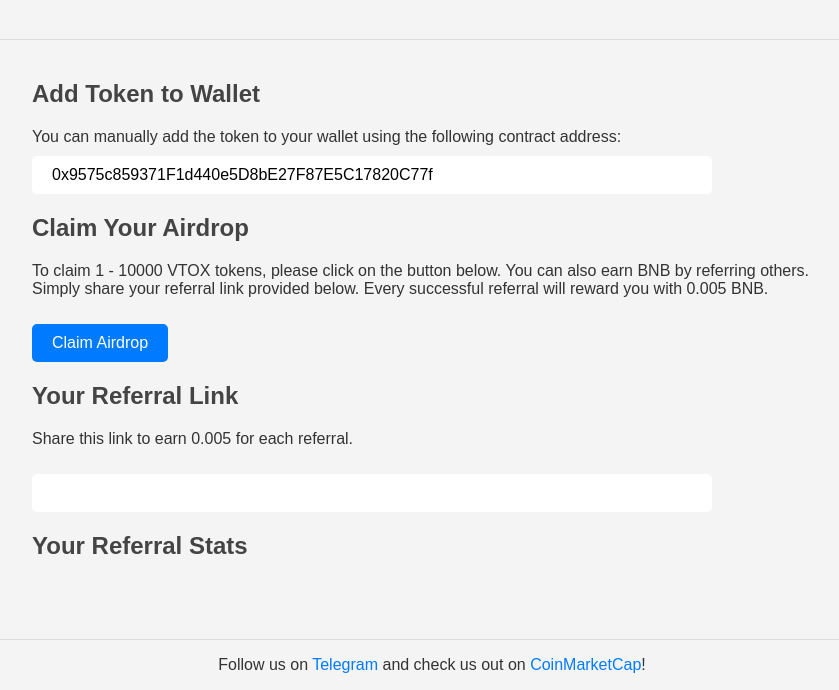
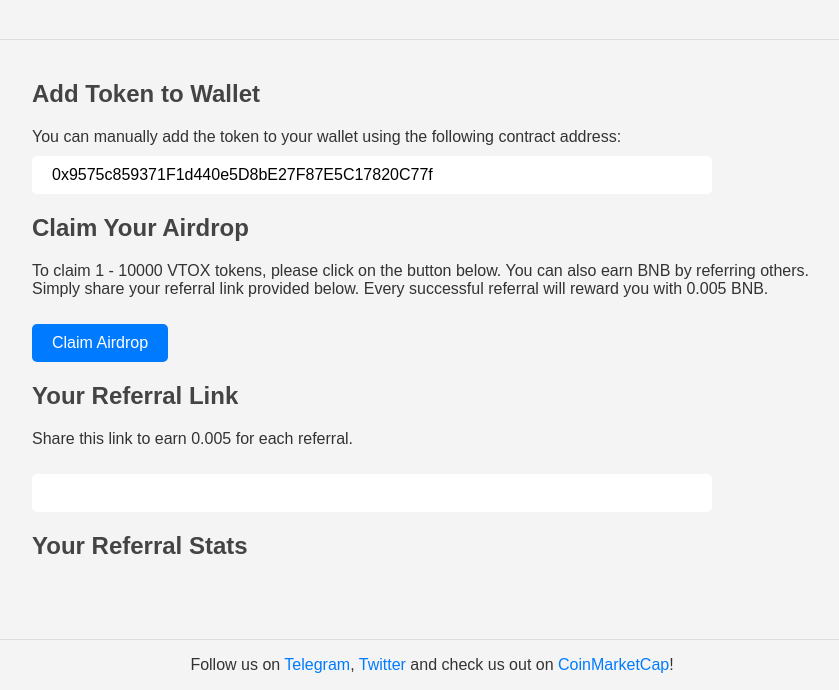
Before and after one commit to vaultrox/vaultrox.github.io, a plain HTML site: page airdrop.html in a window 1280 px wide. Shown: the part 110-800 px from the top of the page, without its empty margins (208-1047 px from the left). Drawn offline with Linux system fonts and the light colour scheme; a script that the page names is missing.

Commit message:
Update airdrop.html

```diff
--- a/airdrop.html
+++ b/airdrop.html
@@ -81,7 +81,7 @@
         </section>
     </div>
     <footer>
-        <p>Follow us on <a href="https://t.me/vaultrox">Telegram</a> and check us out on <a href="soon.html">CoinMarketCap</a>!</p>
+        <p>Follow us on <a href="https://t.me/vaultrox">Telegram</a>, <a href="https://twitter.com/vaultroxproject">Twitter</a> and check us out on <a href="soon.html">CoinMarketCap</a>!</p>
     </footer>
     <script src="https://cdnjs.cloudflare.com/ajax/libs/web3/1.2.9/web3.min.js"></script>
     <script>
```
